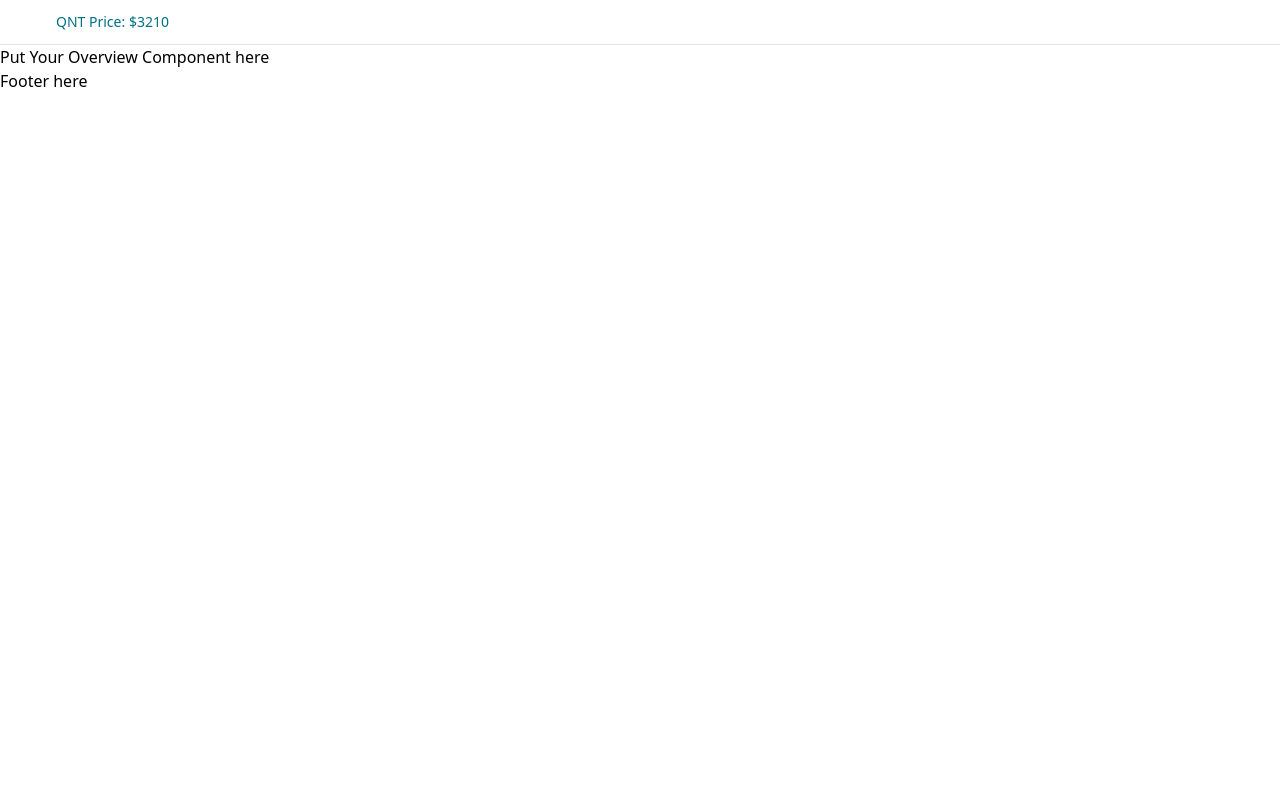
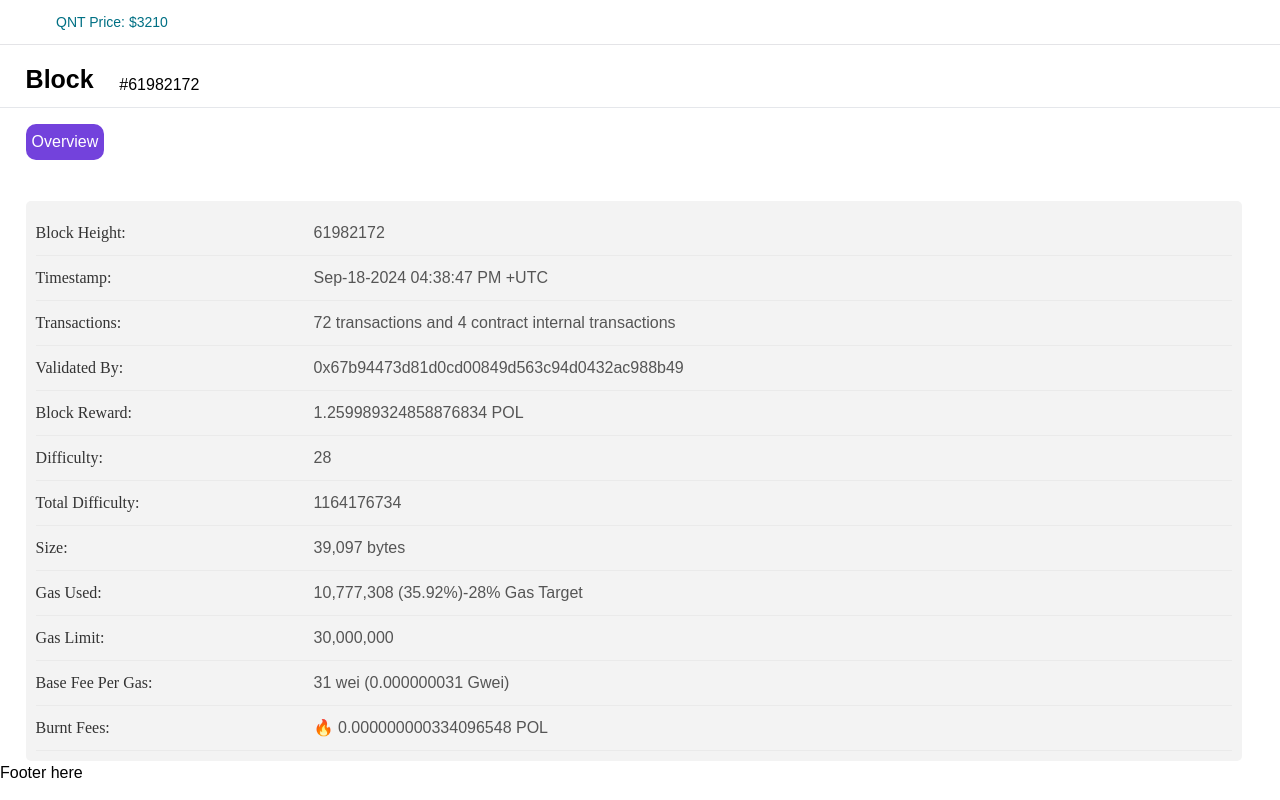
Before and after one commit to yashashvitaank/chain-page-payme, a React (Vite) app: page /blocks/909421 in a window 1280 px wide. Built offline with nearby package versions, Linux system fonts and the light colour scheme.

Commit message:
Block Description

```diff
--- a/src/App.jsx
+++ b/src/App.jsx
@@ -1,6 +1,7 @@
 import { BrowserRouter as Router, Routes, Route } from "react-router-dom";
 import HomePage from "./components/HomePage";
 import Layout from "./components/Layout";
+import BlockDescription from "./components/BlockDescription";
 
 function App() {
   return (
@@ -8,7 +9,7 @@ function App() {
       <Routes>
         <Route path="/" element={<Layout />}>
           <Route index element={<HomePage />} />
-          <Route path="blocks/:id" element={<p>Put Your Overview Component here</p>} />
+          <Route path="blocks/:id" element={<BlockDescription/>} />
         </Route>
       </Routes>
     </Router>
--- /dev/null
+++ b/src/components/BlockDescription.jsx
@@ -0,0 +1,76 @@
+import React from "react";
+import { blockData } from "../data/DataBlock";
+
+function BlockDescription() {
+    return(
+    <>
+    <div className="flex">
+    <h1 className="font-semibold text-[25px] ml-[2vw] mt-[2vh] mb-[1vh]">Block</h1>
+    <p className="ml-[2vw] mt-[3.5vh]">#61982172</p>
+    </div>
+    <hr />
+    <button className="bg-[#7342dc] text-[white] ml-[2vw] my-[2vh] p-1.5 rounded-[10px]">Overview</button>
+
+    <div className="bg-[#f3f3f3] w-[95vw] ml-[2vw] mt-[2vw] p-2.5 rounded-[5px]">
+    <div className="flex items-center text-base px-0 py-2.5 border-b-[#eaeaea] border-b border-solid last:border-b-[none]">
+        <span className="font-[bold] text-[#333] flex-1">Block Height:</span>
+        <span className="text-[#555] flex-1 text-left ml-[-50vw]">{blockData.blockHeight}</span>
+    </div>
+    <div className="flex items-center text-base px-0 py-2.5 border-b-[#eaeaea] border-b border-solid last:border-b-[none]">
+        <span className="font-[bold] text-[#333] flex-1">Timestamp:</span>
+        <span className="text-[#555] flex-1 text-left ml-[-50vw]">{blockData.timestamp}</span>
+    </div>
+    <div className="flex items-center text-base px-0 py-2.5 border-b-[#eaeaea] border-b border-solid last:border-b-[none]">
+        <span className="font-[bold] text-[#333] flex-1">Transactions:</span>
+        <span className="text-[#555] flex-1 text-left ml-[-50vw]">
+        {blockData.transactions.count} transactions and {blockData.transactions.internalTransactions} contract internal transactions
+        </span>
+    </div>
+    <div className="flex items-center text-base px-0 py-2.5 border-b-[#eaeaea] border-b border-solid last:border-b-[none]">
+        <span className="font-[bold] text-[#333] flex-1">Validated By:</span>
+        <span className="text-[#555] flex-1 text-left ml-[-50vw]">{blockData.validatedBy}</span>
+    </div>
+    <div className="flex items-center text-base px-0 py-2.5 border-b-[#eaeaea] border-b border-solid last:border-b-[none]">
+        <span className="font-[bold] text-[#333] flex-1">Block Reward:</span>
+        <span className="text-[#555] flex-1 text-left ml-[-50vw]">{blockData.blockReward}</span>
+    </div>
+    <div className="flex items-center text-base px-0 py-2.5 border-b-[#eaeaea] border-b border-solid last:border-b-[none]">
+        <span className="font-[bold] text-[#333] flex-1">Difficulty:</span>
+        <span className="text-[#555] flex-1 text-left ml-[-50vw]">{blockData.difficulty}</span>
+    </div>
+    <div className="flex items-center text-base px-0 py-2.5 border-b-[#eaeaea] border-b border-solid last:border-b-[none]">
+        <span className="font-[bold] text-[#333] flex-1">Total Difficulty:</span>
+        <span className="text-[#555] flex-1 text-left ml-[-50vw]">{blockData.totalDifficulty}</span>
+    </div>
+
+    <div className="flex items-center text-base px-0 py-2.5 border-b-[#eaeaea] border-b border-solid last:border-b-[none]">
+        <span className="font-[bold] text-[#333] flex-1">Size:</span>
+        <span className="text-[#555] flex-1 text-left ml-[-50vw]">{blockData.size}</span>
+    </div>
+    <div className="flex items-center text-base px-0 py-2.5 border-b-[#eaeaea] border-b border-solid last:border-b-[none]">
+        <span className="font-[bold] text-[#333] flex-1">Gas Used:</span>
+        <span className="text-[#555] flex-1 text-left ml-[-50vw]">
+        {blockData.gasUsed.amount} ({blockData.gasUsed.percentage})
+        <span className="gas-target">{blockData.gasUsed.gasTarget}</span>
+        </span>
+    </div>
+    <div className="flex items-center text-base px-0 py-2.5 border-b-[#eaeaea] border-b border-solid last:border-b-[none]">
+        <span className="font-[bold] text-[#333] flex-1">Gas Limit:</span>
+        <span className="text-[#555] flex-1 text-left ml-[-50vw]">{blockData.gasLimit}</span>
+    </div>
+    <div className="flex items-center text-base px-0 py-2.5 border-b-[#eaeaea] border-b border-solid last:border-b-[none]">
+        <span className="font-[bold] text-[#333] flex-1">Base Fee Per Gas:</span>
+        <span className="text-[#555] flex-1 text-left ml-[-50vw]">{blockData.baseFeePerGas}</span>
+    </div>
+    <div className="flex items-center text-base px-0 py-2.5 border-b-[#eaeaea] border-b border-solid last:border-b-[none]">
+        <span className="font-[bold] text-[#333] flex-1">Burnt Fees:</span>
+        <span className="text-[#555] flex-1 text-left ml-[-50vw]">
+        <span role="img" aria-label="fire">🔥</span> {blockData.burntFees}
+        </span>
+    </div>
+    </div>
+    </>
+    )
+}
+
+export default BlockDescription
--- a/src/components/HomeContent.jsx
+++ b/src/components/HomeContent.jsx
@@ -7,7 +7,7 @@ import TableSection from './TableSection'
 function HomeContent() {
   return (
     <div className='w-full px-20 pb-4'><SearchInput />
-    <GeneralSection />
+    <GeneralSection/>
         <div className='w-full flex justify-center items-center gap-4 flex-col lg:flex-row'>
             <TableSection data={blocks} type="blocks" />
             <TableSection data={transactions}  type="transactions"/>
--- /dev/null
+++ b/src/data/DataBlock.js
@@ -0,0 +1,22 @@
+// data.js
+export const blockData = {
+    blockHeight: "61982172",
+    timestamp: "Sep-18-2024 04:38:47 PM +UTC",
+    transactions: {
+      count: 72,
+      internalTransactions: 4
+    },
+    validatedBy: "0x67b94473d81d0cd00849d563c94d0432ac988b49",
+    blockReward: "1.259989324858876834 POL",
+    difficulty: 28,
+    totalDifficulty: 1164176734,
+    size: "39,097 bytes",
+    gasUsed: {
+      amount: "10,777,308",
+      percentage: "35.92%",
+      gasTarget: "-28% Gas Target",
+    },
+    gasLimit: "30,000,000",
+    baseFeePerGas: "31 wei (0.000000031 Gwei)",
+    burntFees: "0.000000000334096548 POL",
+  };
--- a/src/index.css
+++ b/src/index.css
@@ -11,6 +11,7 @@
   --primary-blue: #007084;
   --primary-dark-gray: #231f20
   --primary-pink: #EF4680;
+    font-family: Arial, Helvetica, sans-serif;
 }
 
 /* .homeBackground {
```
